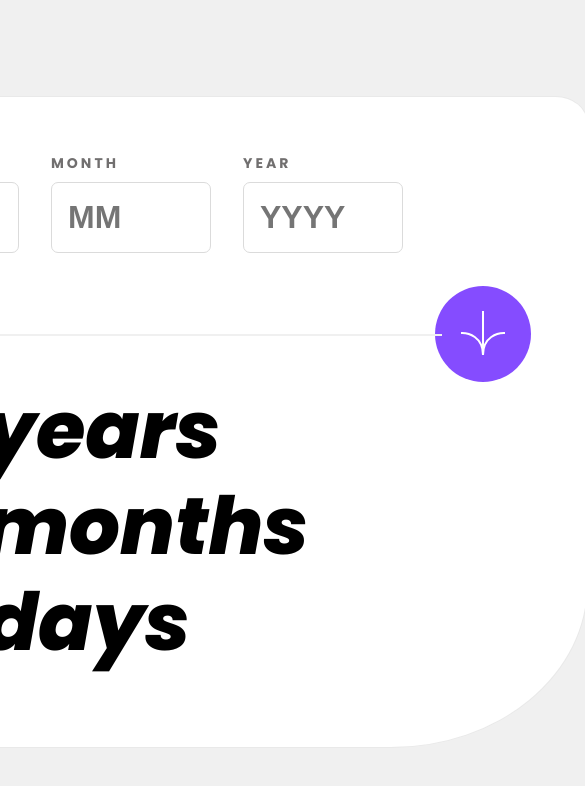
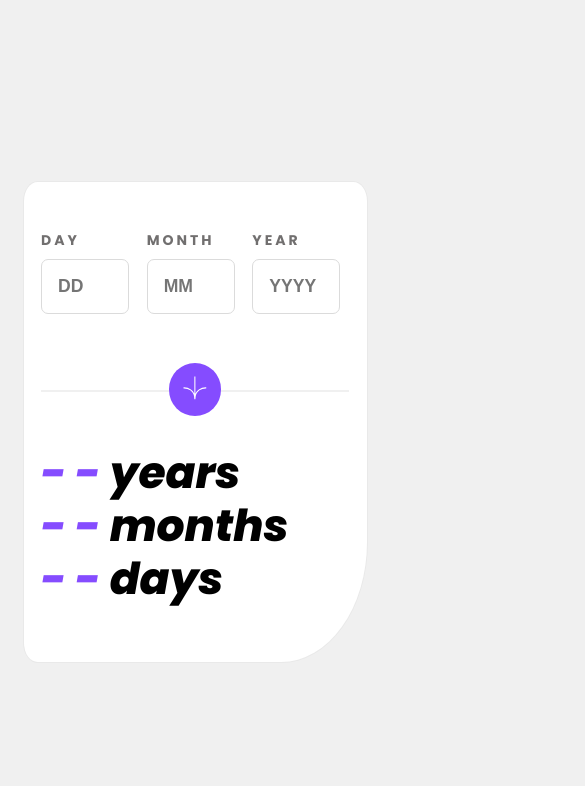
Before and after one commit to KseniiaErnest/age-calculator-react, a React (Create React App) app: page / in a window 390 px wide. Shown: the top 786 px of the page, 585 px wide, since content can reach past the window. Built offline with nearby package versions, Linux system fonts and the light colour scheme.

Commit message:
Complete

```diff
--- a/public/index.html
+++ b/public/index.html
@@ -24,7 +24,7 @@
       work correctly both with client-side routing and a non-root public URL.
       Learn how to configure a non-root public URL by running `npm run build`.
     -->
-    <title>React App</title>
+    <title>Age Calculator</title>
   </head>
   <body>
     <noscript>You need to enable JavaScript to run this app.</noscript>
--- a/src/components/AgeInputForm.js
+++ b/src/components/AgeInputForm.js
@@ -51,10 +51,6 @@ export default function AgeInputForm({ onAddBirthday, dayError, setDayError, mon
         setYearError("Must be in the past");
       }
     }
-
-  console.log("dayError:", dayError);
-  console.log("monthError:", monthError);
-  console.log("yearError:", yearError);
 
     // If no errors, proceed with form submission
 
--- a/src/index.css
+++ b/src/index.css
@@ -47,12 +47,14 @@ body {
  border: none;
 padding: 3.5rem;
 box-shadow: rgba(0, 0, 0, 0.03) 0px 0px 0px 1px;
+
 }
 
 form {
   display: flex;
   flex-direction: column;
  margin: 0;
+
 }
 
 .input-container {
@@ -124,7 +126,6 @@ margin-top: 7px;
   position: absolute;
   top: 50%;
   left: 0;
-  /* width: 625.188px; */
   width: 86.7%;
   border-top: 2px solid hsl(0, 0%, 94%);
 }
@@ -155,8 +156,70 @@ line-height: 1.2;
   color: hsl(259, 100%, 65%);
 }
 
-@media all and (max-width: 60em ) {
+@media all and (max-width: 50em ) {
   .app {
-   width: 49rem;
+   width: 37.5rem;
+   padding: 3rem 1.5rem;
+  }
+
+  .btn-container {
+    justify-content: center;
+    margin: 2rem 0;
+  }
+
+  .btn-container::before {
+    content: '';
+    position: absolute;
+    top: 50%;
+    left: 0;
+    width: 100%;
+    border-top: 2px solid hsl(0, 0%, 94%);
+  }
+
+  button {
+    z-index: 10;
   }
 }
+
+@media all and (max-width: 37.5em ) {
+
+  html {
+
+    font-size: 70%;
+  }
+
+  .app {
+    height: 586px;
+    padding: 4rem 2rem;
+  }
+
+  .btn-container {
+   margin-bottom: 3.5rem;
+  }
+
+
+
+
+}
+
+@media all and (max-width: 28em ) {
+  html {
+    font-size: 55%;
+  }
+
+.app {
+  width: 343px;
+  height: 480px;
+  padding-top: 5.5rem;
+}
+
+  .btn-container {
+    margin-top: 0;
+   }
+
+   button svg {
+    width: 2.7rem;
+    height: 2.7rem;
+   }
+
+}
```
Also changed, not shown: 1 other file (tests, documents, lock files or other folders).
